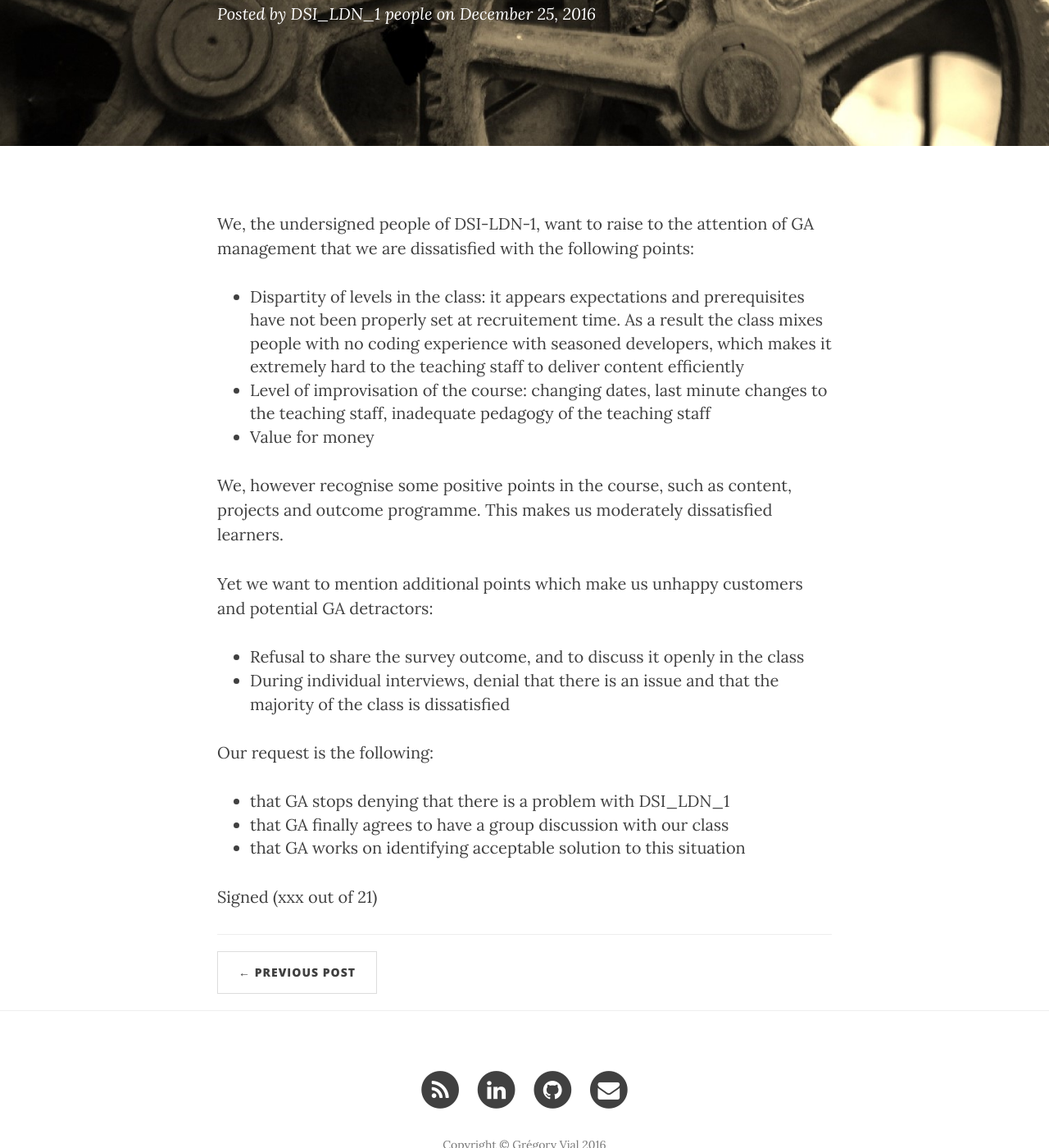
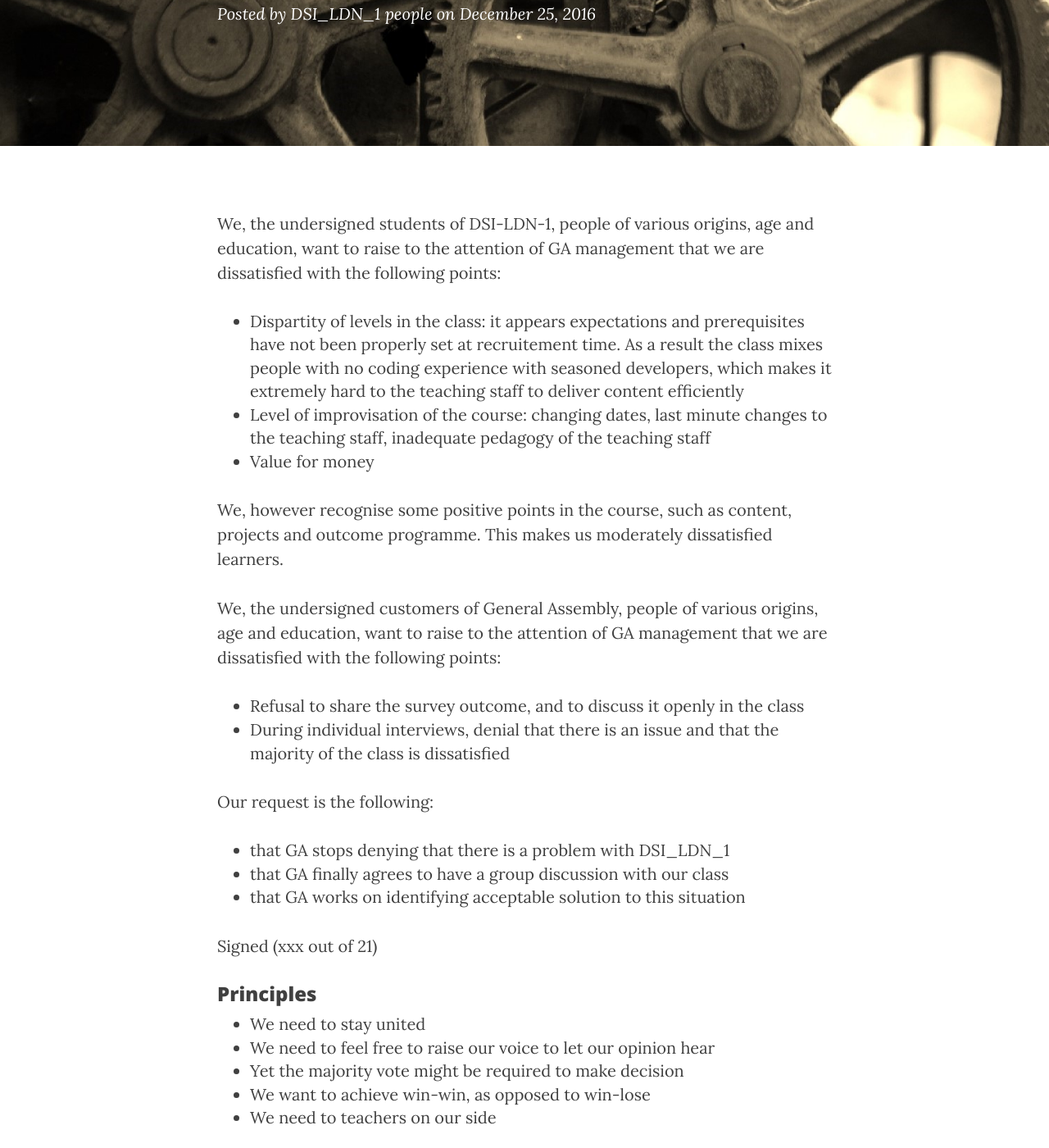
Before and after one commit to GregVial/gregvial.github.io, a Jekyll site: the page built from _posts/2016-12-25-DSI_LDN_1-manifesto.md, in a window 1280 px wide and 1400 px high, scrolled down 235 px. Shown: the whole window at 82% size. Built offline with Jekyll 4.4.1, drawn with Linux system fonts in a browser that asks for light colours; nearby versions of some CDN libraries; some of the changed text lies outside the part shown.

```diff
--- a/_posts/2016-12-25-DSI_LDN_1-manifesto.md
+++ b/_posts/2016-12-25-DSI_LDN_1-manifesto.md
@@ -6,7 +6,7 @@ Categories: others
 Tag: General Assembly, complaints
 ---
 
-We, the undersigned people of DSI-LDN-1, want to raise to the attention of GA management that we are dissatisfied with the following points:
+We, the undersigned students of DSI-LDN-1, people of various origins, age and education, want to raise to the attention of GA management that we are dissatisfied with the following points:
 
 - Dispartity of levels in the class: it appears expectations and prerequisites have not been properly set at recruitement time. As a result the class mixes people with no coding experience with seasoned developers, which makes it extremely hard to the teaching staff to deliver content efficiently
 - Level of improvisation of the course: changing dates, last minute changes to the teaching staff, inadequate pedagogy of the teaching staff
@@ -15,7 +15,9 @@ We, the undersigned people of DSI-LDN-1, want to raise to the attention of GA ma
 We, however recognise some positive points in the course, such as content, projects and outcome programme.
 This makes us moderately dissatisfied learners.
 
-Yet we want to mention additional points which make us unhappy customers and potential GA detractors:
+We, the undersigned customers of General Assembly, people of various origins, age and education, want to raise to the attention of GA management that we are dissatisfied with the following points:
+
+
 - Refusal to share the survey outcome, and to discuss it openly in the class
 - During individual interviews, denial that there is an issue and that the majority of the class is dissatisfied
 
@@ -25,3 +27,15 @@ Our request is the following:
 - that GA works on identifying acceptable solution to this situation
 
 Signed (xxx out of 21)
+
+
+### Principles
+- We need to stay united
+- We need to feel free to raise our voice to let our opinion hear
+- Yet the majority vote might be required to make decision
+- We want to achieve win-win, as opposed to win-lose
+- We need to teachers on our side
+
+### Objectives
+- Prepare and sign manifesto asap
+- Ideally hand it over on Friday at survey time
```
Also changed, not shown: _posts/2016-12-21-what-makes-movies-successful.md (deleted, +0 -144 lines), 5 other files.
